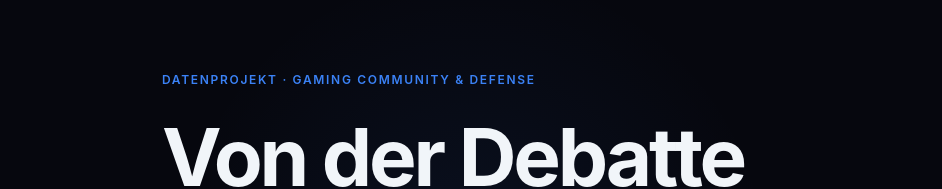
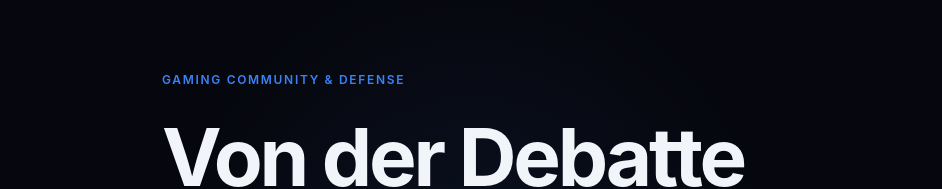
Before and after one commit to LazyDamian/Data_Motion, a website built with Vite: page index.html in a window 1280 px wide. Shown: the part 133-322 px from the top of the page, without its empty margins (168-1110 px from the left). Built offline with nearby package versions, Linux system fonts and the light colour scheme.

Commit message:
stil überarbeitung

```diff
--- a/index.html
+++ b/index.html
@@ -30,7 +30,7 @@
     <div class="hero-glow" aria-hidden="true"></div>
     <div class="hero-inner">
       <div class="hero-label reveal-up" style="--delay:0s">
-        Datenprojekt · Gaming Community &amp; Defense
+        Gaming Community &amp; Defense
       </div>
       <h1 class="hero-title reveal-up" style="--delay:0.12s">
         Von der Debatte<br>
```
